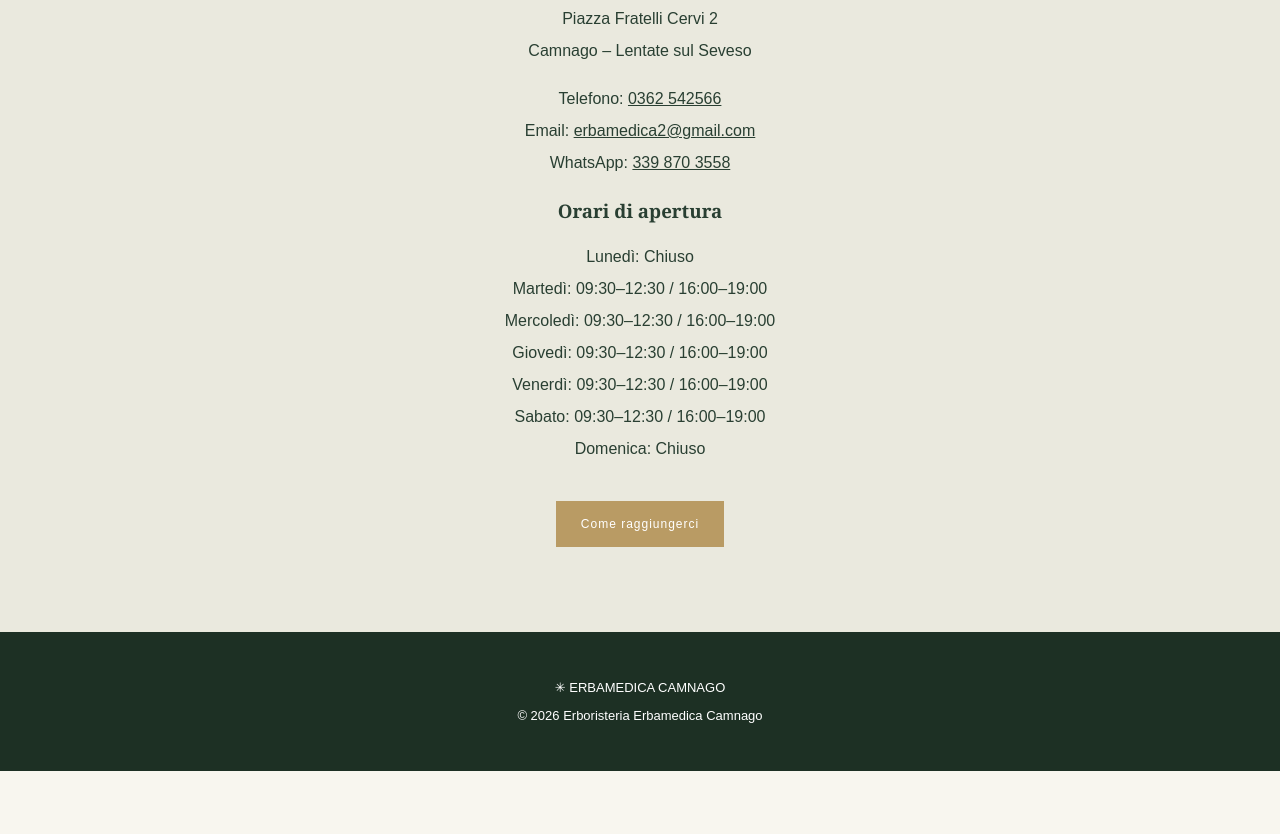
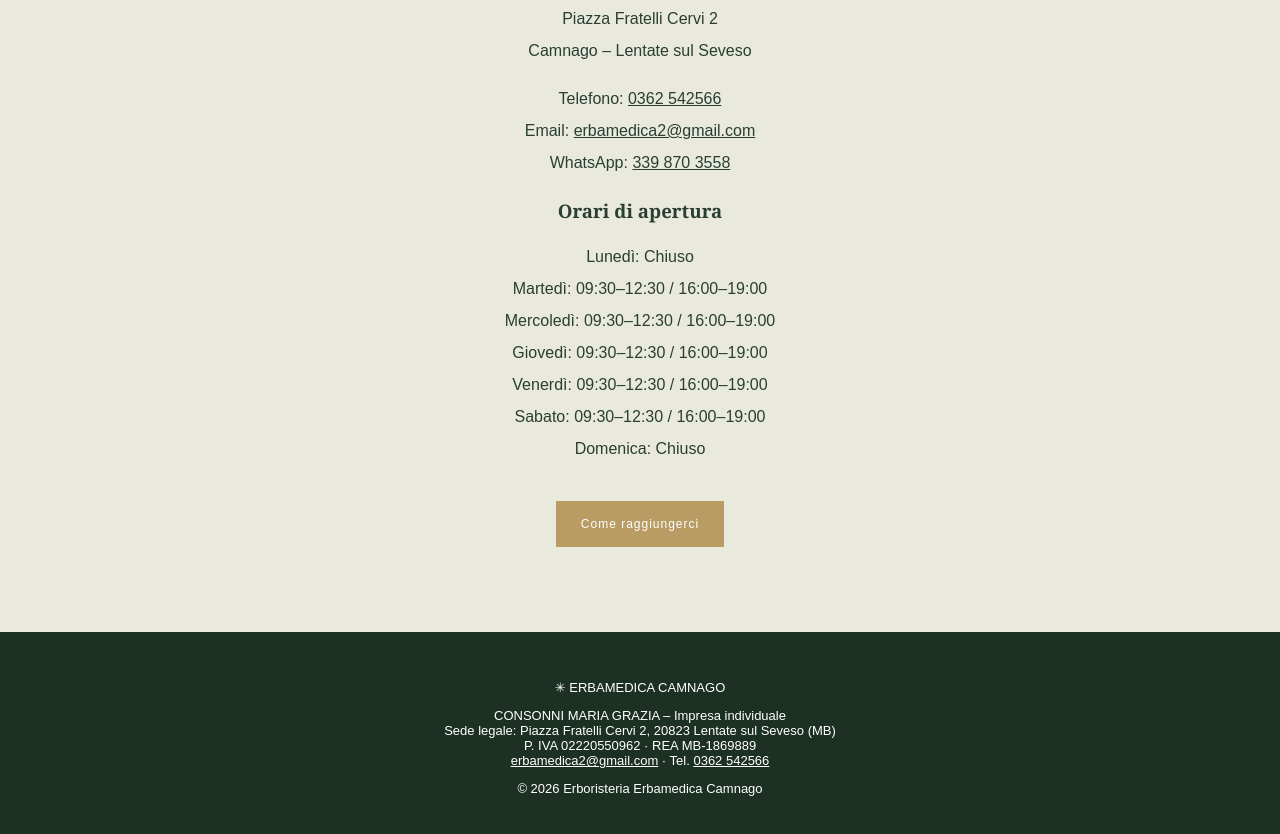
Before and after one commit to Erbamedica/Erbamedica-Camnago, a plain HTML site: page index.html in a window 1280 px wide. Shown: the part 2635-3469 px from the top of the page. Before the commit the page ends 3406 px from the top, so only its background shows below. Drawn offline with Linux system fonts and the light colour scheme.

Commit message:
Add files via upload

```diff
--- a/index.html
+++ b/index.html
@@ -276,6 +276,10 @@ footer {
 
 <footer>
   <p>✳ ERBAMEDICA CAMNAGO</p>
+  <p>CONSONNI MARIA GRAZIA – Impresa individuale<br>
+  Sede legale: Piazza Fratelli Cervi 2, 20823 Lentate sul Seveso (MB)<br>
+  P. IVA 02220550962 · REA MB-1869889<br>
+  <a href="mailto:erbamedica2@gmail.com" style="color:#fff">erbamedica2@gmail.com</a> · Tel. <a href="tel:0362542566" style="color:#fff">0362 542566</a></p>
   <p>© 2026 Erboristeria Erbamedica Camnago</p>
 </footer>
 
```
